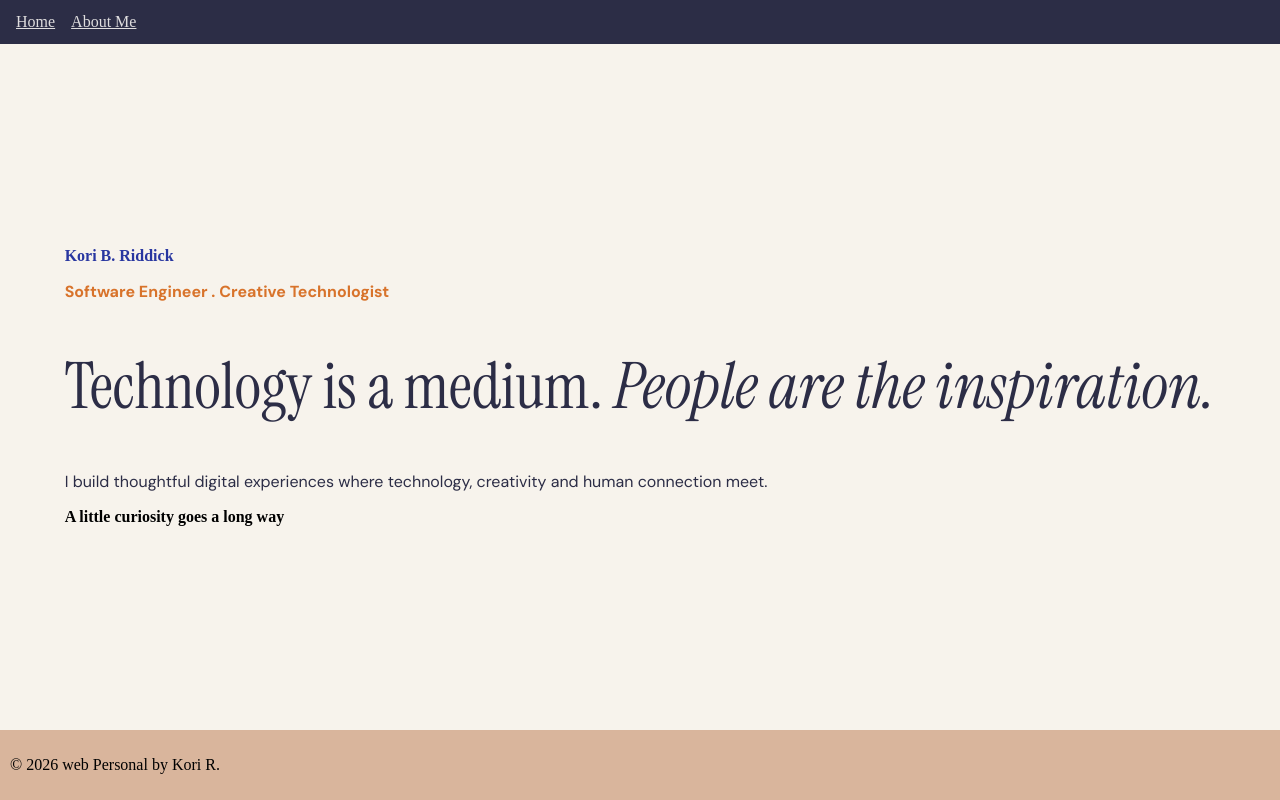
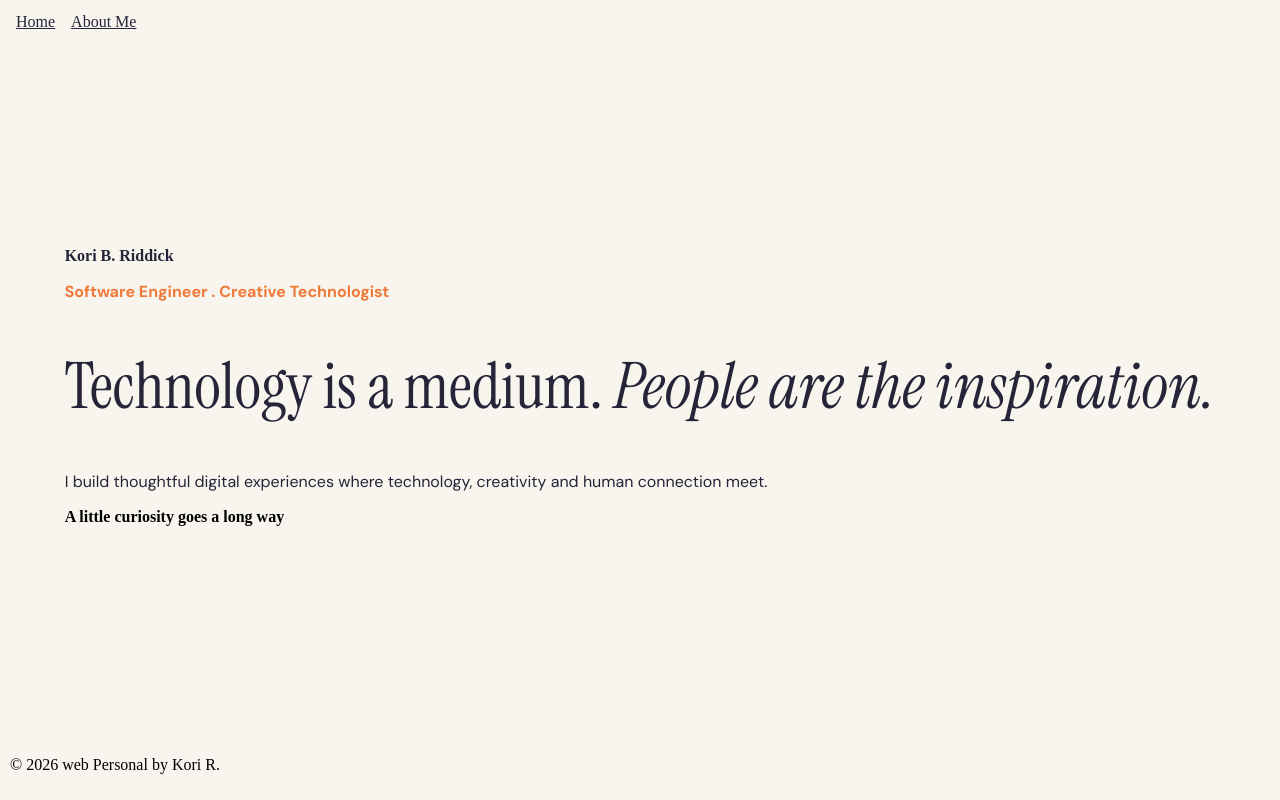
Before and after one commit to IvySwing/webpersonal, a React (Vite) app: page / in a window 1280 px wide. Built offline with nearby package versions, Linux system fonts and the light colour scheme.

Commit message:
style:establish homepage color palette

```diff
--- a/src/App.css
+++ b/src/App.css
@@ -1,6 +1,7 @@
 body{
     margin: 0;
     min-height: 100vh;
+    background-color: #F8F5EE;
 }
 
 #root {
@@ -10,14 +11,14 @@ body{
 }
 
 .title-block__title-primary{
-    color: #2836A0;
+    color: #252438;
 }
 .title-block__title-secondary{
-    color: #D8732B;
+    color: #F07838;
     font-family: 'DM Sans', sans-serif;
 }
 .title-block__title-tertiary{
-    color: #2C2D46;
+    color: #252438;
     font-family: 'Instrument Serif', serif;
     font-size: clamp(2.5rem, 5vw, 5rem);
     font-weight: 400;
@@ -26,13 +27,14 @@ body{
     font-style: italic;
 }
 .title-block__description {
-    color: #2C2D46;
+    color: #252438;
     font-family: 'DM Sans', sans-serif;
     font-weight: 400;
 }
 .footer{
     margin-top: auto;
-    background-color: #D9B59C;
+    /* background-color: #D9B59C; */
+    background-color: transparent;
     padding: 10px;
     text-align: left;
 }
@@ -48,7 +50,7 @@ body{
     display: flex;
     align-items: center;
     justify-content: center;
-    background: #F7F3EC;
+    background: #F8F5EE;
     background-size: cover;
 }
 .title-block__content{
@@ -83,13 +85,14 @@ body{
 
 /* Navbar background */
 .navbar {
-  background-color: #2C2D46;
+  /* background-color: #2C2D46; */
+  background-color: transparent;
   padding: 0.8rem 1rem;
 }
 
 /* Nav link styling */
 .nav-link {
-  color: #DFDDDE !important;
+  color: #252438 !important;
   font-size: 1rem;
   margin-right: 1rem;
   transition: color 0.3s ease;
```
